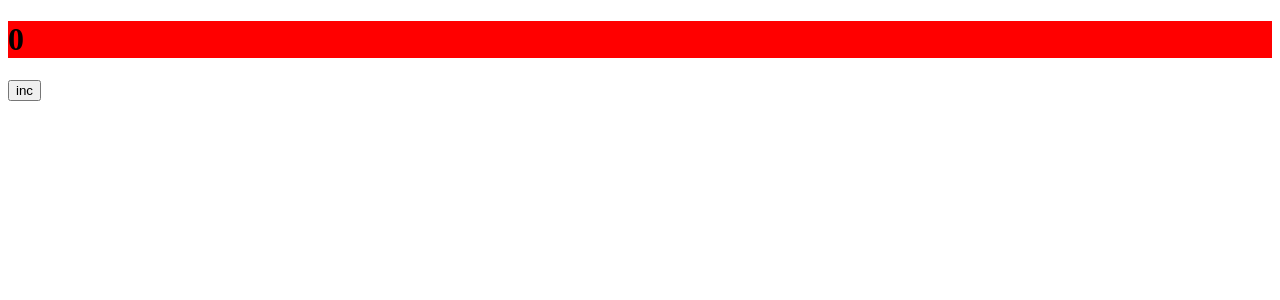
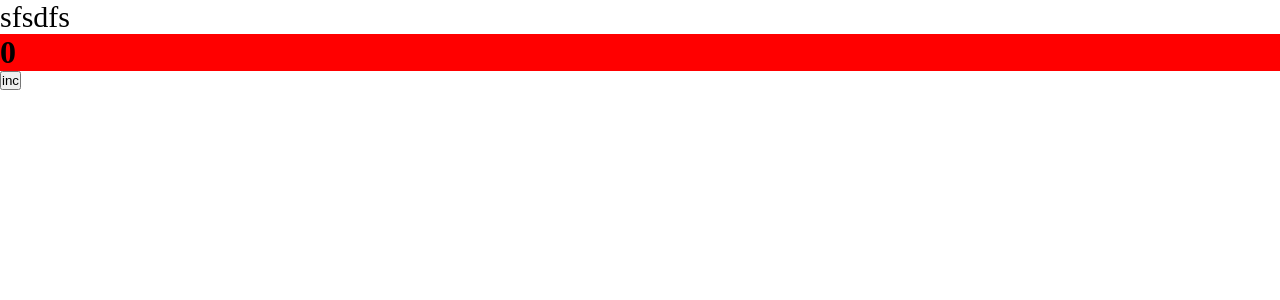
Before and after one commit to din366/Blog-react, a React app: page / in a window 1280 px wide. Shown: the top 300 px of the page. Built offline with nearby package versions, Linux system fonts and the light colour scheme.

Commit message:
add miniCssExtractPlugin, css module connection is configured, dev-build-css-name -> class name + hash / prod-build-css-name -> only hash

```diff
--- a/package.json
+++ b/package.json
@@ -19,6 +19,7 @@
     "@types/webpack-dev-server": "^4.7.2",
     "css-loader": "^6.6.0",
     "html-webpack-plugin": "^5.5.0",
+    "mini-css-extract-plugin": "^2.5.3",
     "sass": "^1.49.9",
     "sass-loader": "^12.6.0",
     "style-loader": "^3.3.1",
--- /dev/null
+++ b/src/App.tsx
@@ -0,0 +1,15 @@
+import React from 'react';
+import Count from "./components/Count";
+import './index.scss';
+
+const App = () => {
+  return (
+    <div >
+      <p className='app'>sfsdfs</p>
+      <Count />
+    </div>
+
+  );
+};
+
+export default App;
--- a/src/components/Count.tsx
+++ b/src/components/Count.tsx
@@ -1,5 +1,5 @@
 import React, {useState} from 'react';
-import './Counter.scss'
+import styles from './Counter.module.scss'
 
 const Count = () => {
   const [count, setCount] = useState(0);
@@ -10,7 +10,7 @@
 
   return (
     <div>
-      <h1 className='root2'>{count}</h1>
+      <h1 className={styles.root2}>{count}</h1>
       <button onClick={increment}>
         inc
       </button>
--- /dev/null
+++ b/src/index.scss
@@ -0,0 +1,9 @@
+* {
+  margin: 0;
+  padding: 0;
+  box-sizing: border-box;
+}
+
+.app {
+  font-size: 30px;
+}
--- a/src/index.tsx
+++ b/src/index.tsx
@@ -1,9 +1,7 @@
 import {render} from "react-dom";
-import Count from "./components/Count";
+import App from "./App";
 
 render(
-  <div>
-    <Count />
-  </div>,
+  <App />,
   document.getElementById('root')
 )
```
Also changed, not shown: src/global.d.ts (added, +8 -0 lines), src/components/Counter.module.scss (renamed from src/components/Counter.scss), 4 other files (tests, documents, lock files or other folders).
